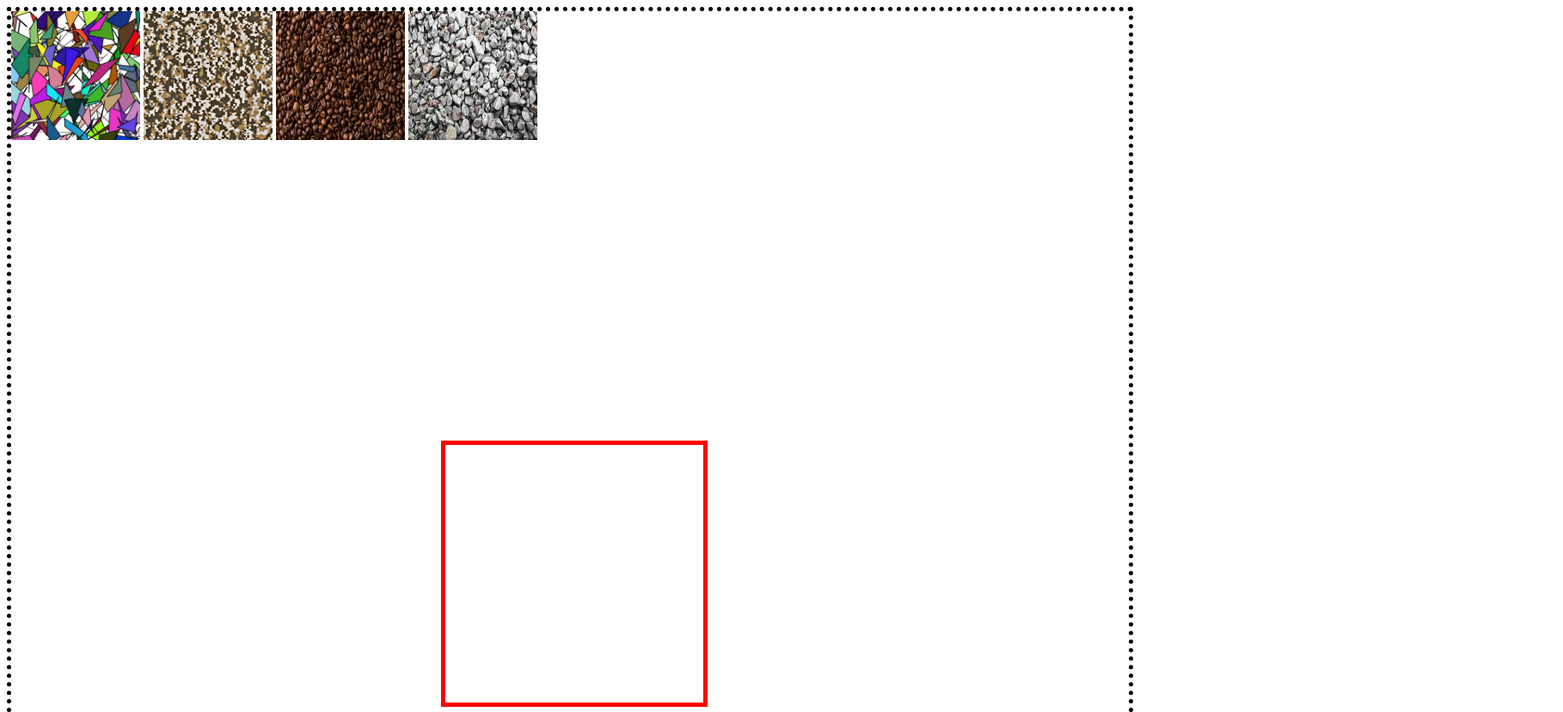
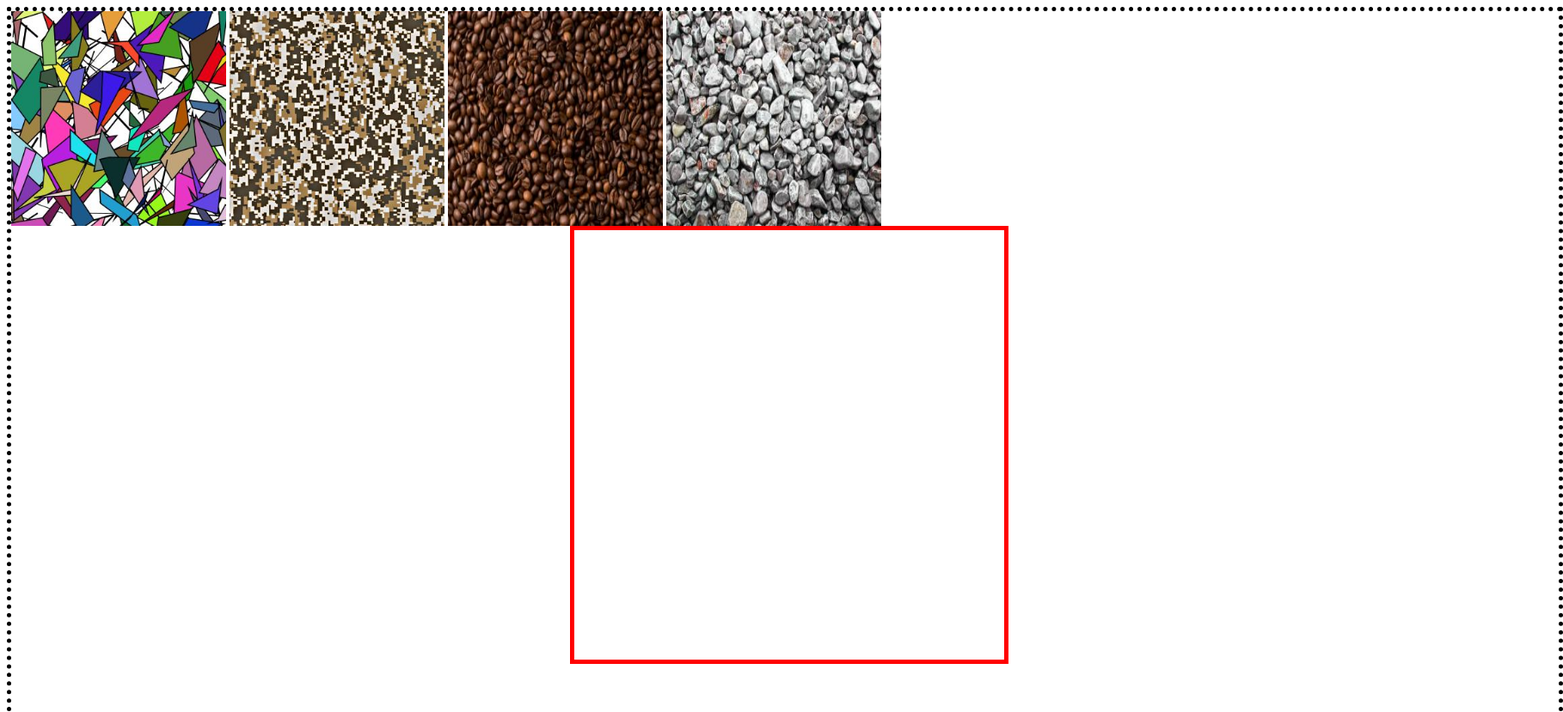
Before and after one commit to zlizah/AGIPuzzle, a plain HTML site: page index.html in a window 1280 px wide. Shown: the top 829 px of the page at 86% size, 1818 px wide, since content can reach past the window. Drawn offline with Linux system fonts and the light colour scheme.

Commit message:
Updated scales to fit the PixelSense better

```diff
--- a/index.html
+++ b/index.html
@@ -7,26 +7,26 @@
     <script src="libraries/interact.js/dist/interact.min.js"></script>
     <style>
       .draggable {
-        width: 150px;
-        height: 150px;
+        width: 250px;
+        height: 250px;
 
         -webkit-transform: translate(0px, 0px);
                 transform: translate(0px, 0px);
       }
 
       #drag-area {
-        width: 1300px;
-        height: 1300px;
+        width: 1800px;
+        height: 1000px;
         border: 5px dotted black;
       }
 
       #play-area {
         position: absolute;
-        margin-left: 500px;
-        margin-top: 500px;
+        margin-left: 650px;
+        margin-top: 250px;
         border: 5px solid red;
-        width: 300px;
-        height: 300px;
+        width: 500px;
+        height: 500px;
       }
     </style>
     <script>
```
